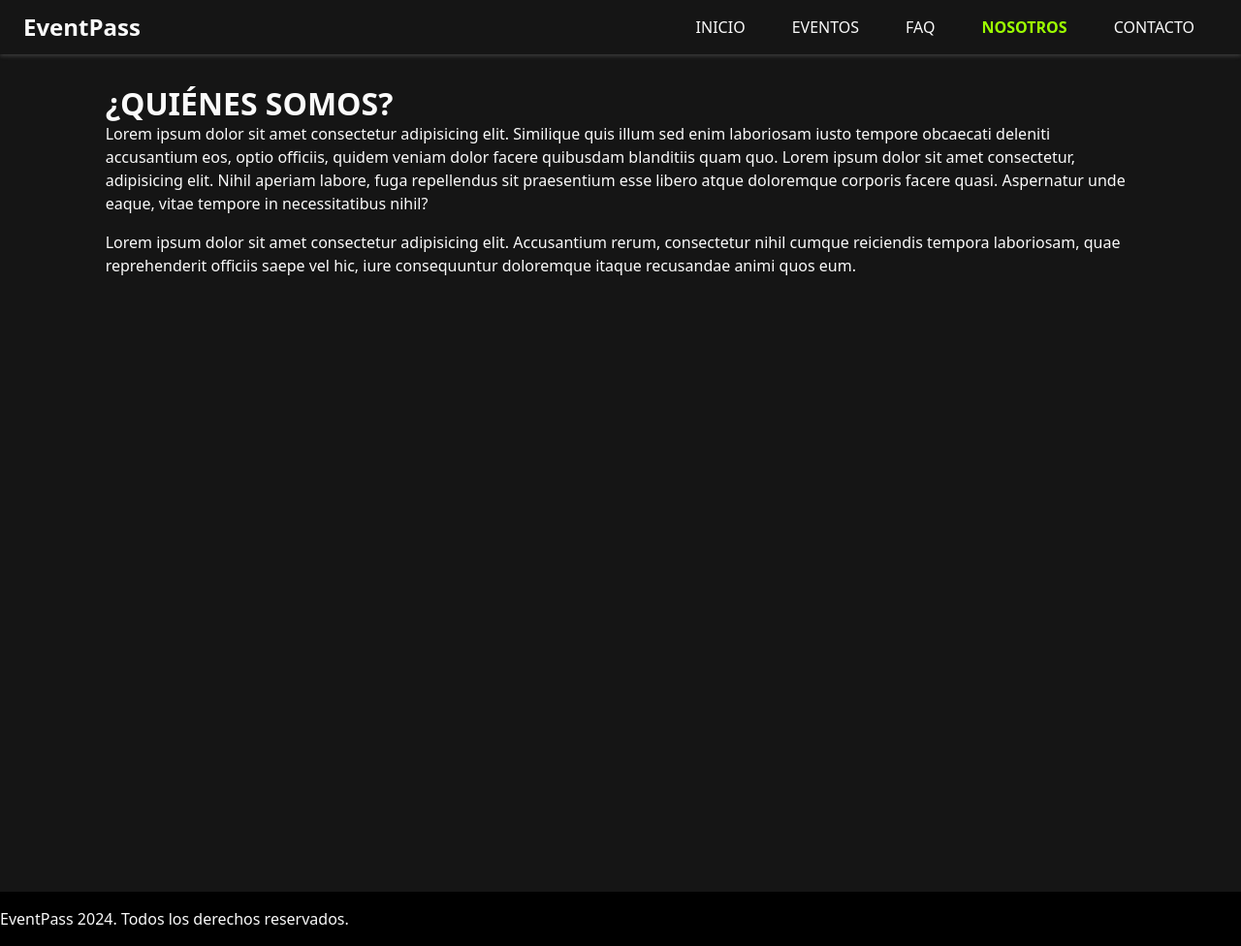
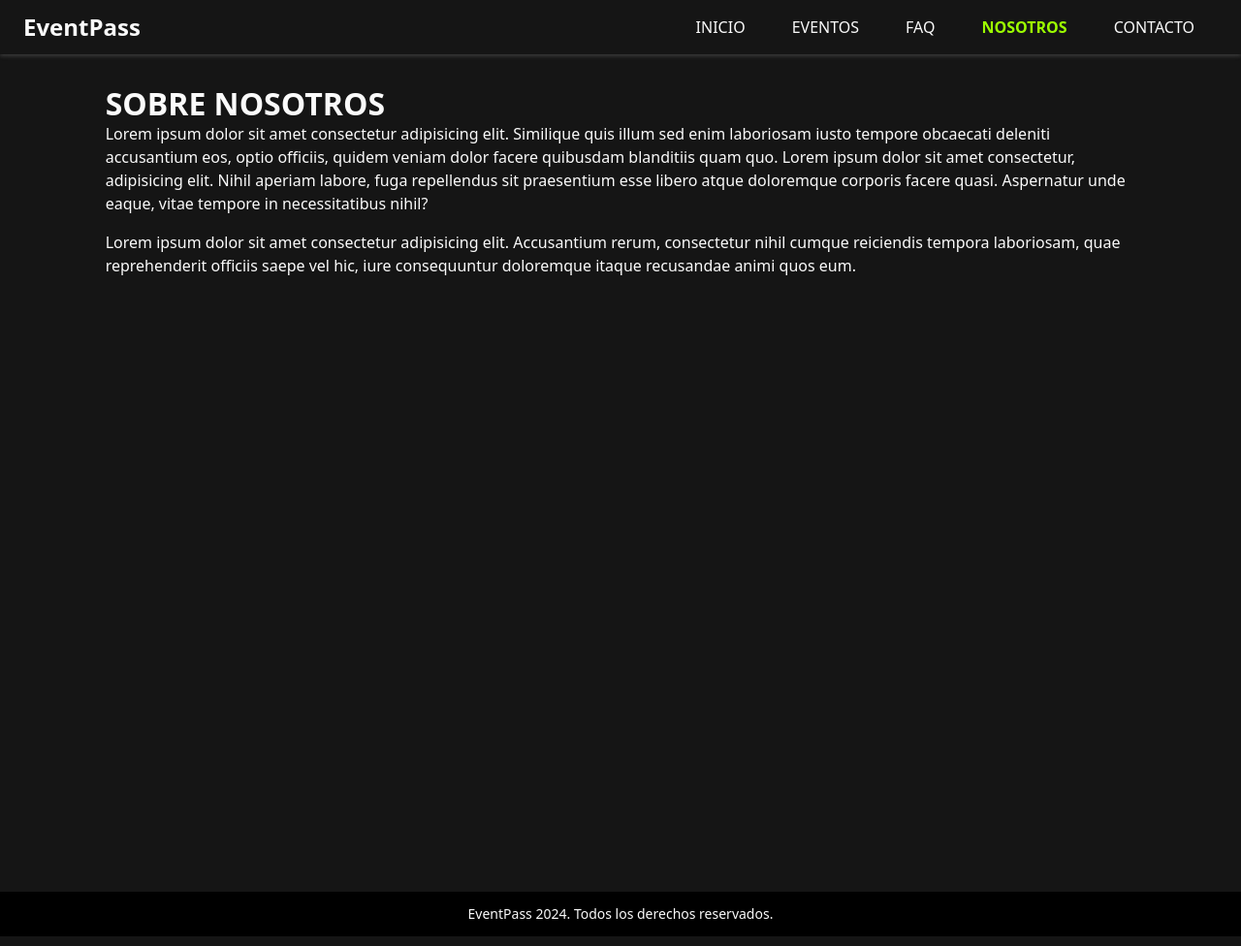
Before and after one commit to agustina-giorgi/event-pass, a plain HTML site: page pages/nosotros.html in a window 1280 px wide. Shown: the whole page at 97% size. Drawn offline with nearby package versions, Linux system fonts and the light colour scheme.

Commit message:
cambios en footer

```diff
--- a/pages/nosotros.html
+++ b/pages/nosotros.html
@@ -48,7 +48,7 @@
 
         <main class="main">
             <div class="main-content">
-                <h1 class="title"> ¿Quiénes somos? </h1>
+                <h1 class="title"> Sobre nosotros </h1>
                 <p> Lorem ipsum dolor sit amet consectetur adipisicing elit. Similique quis illum sed enim laboriosam iusto tempore obcaecati deleniti accusantium eos, optio officiis, quidem veniam dolor facere quibusdam blanditiis quam quo. Lorem ipsum dolor sit amet consectetur, adipisicing elit. Nihil aperiam labore, fuga repellendus sit praesentium esse libero atque doloremque corporis facere quasi. Aspernatur unde eaque, vitae tempore in necessitatibus nihil? </p>
                 <p>Lorem ipsum dolor sit amet consectetur adipisicing elit. Accusantium rerum, consectetur nihil cumque reiciendis tempora laboriosam, quae reprehenderit officiis saepe vel hic, iure consequuntur doloremque itaque recusandae animi quos eum.</p>
             </div>
@@ -57,7 +57,7 @@
         <!-- pie de pagina -->
 
         <footer class="footer">
-            <p> EventPass 2024. Todos los derechos reservados. </p>
+            <p class="txt-footer"> EventPass 2024. Todos los derechos reservados. </p>
         </footer>
 
     </div>
```
Also changed, not shown: pages/contacto.html (+1 -1 lines), pages/eventos.html (+1 -1 lines), pages/faq.html (+1 -1 lines).
